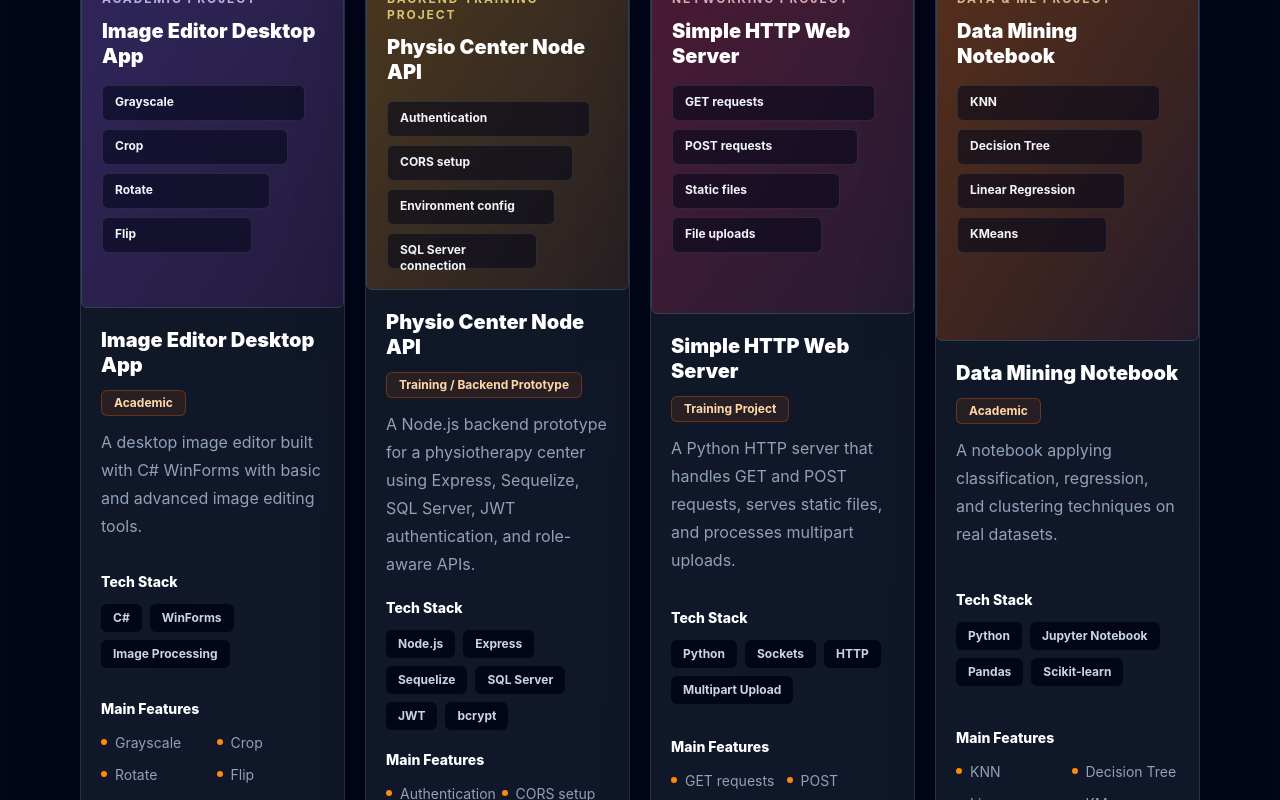
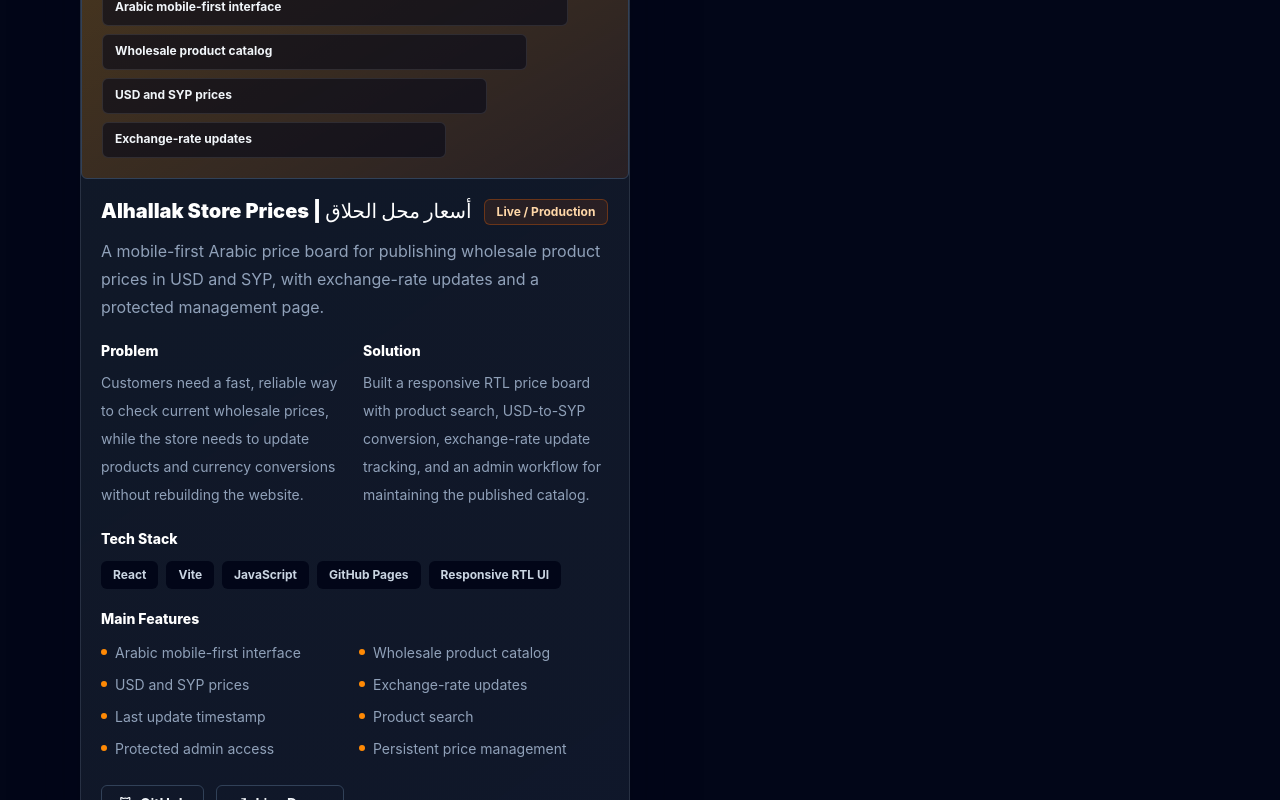
Before and after one commit to abdulkareem424/portfolio, a React (Vite) app: page / in a window 1280 px wide. Shown: the part 4740-5540 px from the top of the page. Built offline with nearby package versions, Linux system fonts and the light colour scheme; no server answers.

Commit message:
Add Alhallak store prices project

```diff
--- a/src/data/projects.js
+++ b/src/data/projects.js
@@ -119,6 +119,31 @@
     github: '',
     demo: '',
   },
+  {
+    title: 'Alhallak Store Prices | أسعار محل الحلاق',
+    type: 'Wholesale Price Management Platform',
+    description:
+      'A mobile-first Arabic price board for publishing wholesale product prices in USD and SYP, with exchange-rate updates and a protected management page.',
+    problem:
+      'Customers need a fast, reliable way to check current wholesale prices, while the store needs to update products and currency conversions without rebuilding the website.',
+    solution:
+      'Built a responsive RTL price board with product search, USD-to-SYP conversion, exchange-rate update tracking, and an admin workflow for maintaining the published catalog.',
+    tech: ['React', 'Vite', 'JavaScript', 'GitHub Pages', 'Responsive RTL UI'],
+    features: [
+      'Arabic mobile-first interface',
+      'Wholesale product catalog',
+      'USD and SYP prices',
+      'Exchange-rate updates',
+      'Last update timestamp',
+      'Product search',
+      'Protected admin access',
+      'Persistent price management',
+    ],
+    status: 'Live / Production',
+    tone: 'amber',
+    github: 'https://github.com/abdulkareem424/alhallak-prices-live',
+    demo: 'https://abdulkareem424.github.io/alhallak-prices-live/',
+  },
 ]
 
 export const academicProjects = [
```
